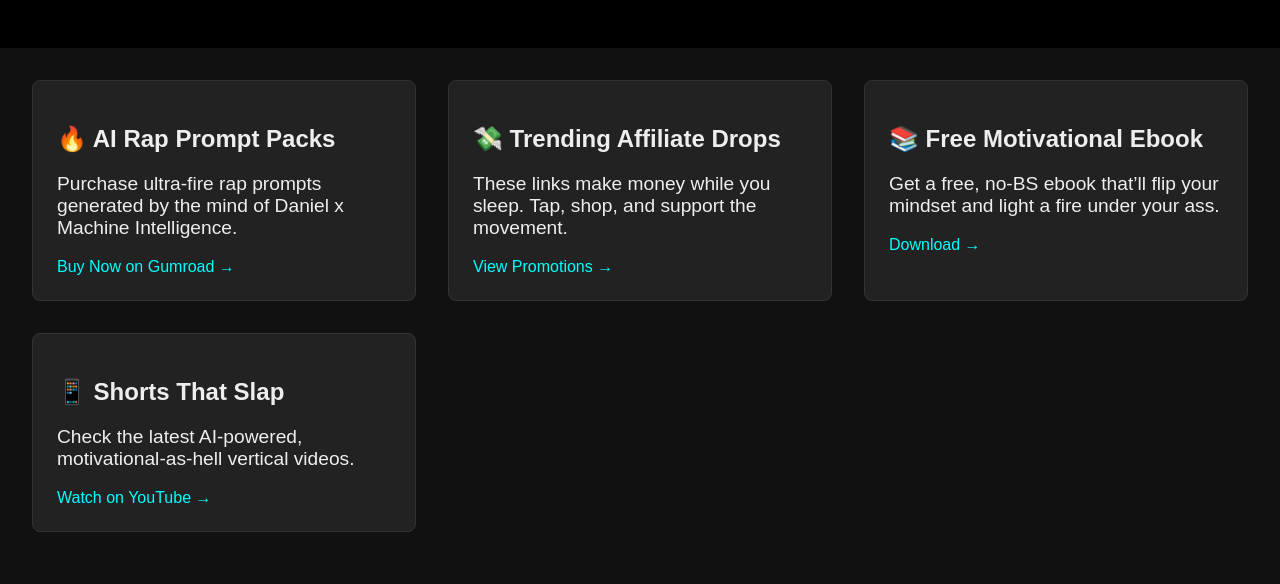
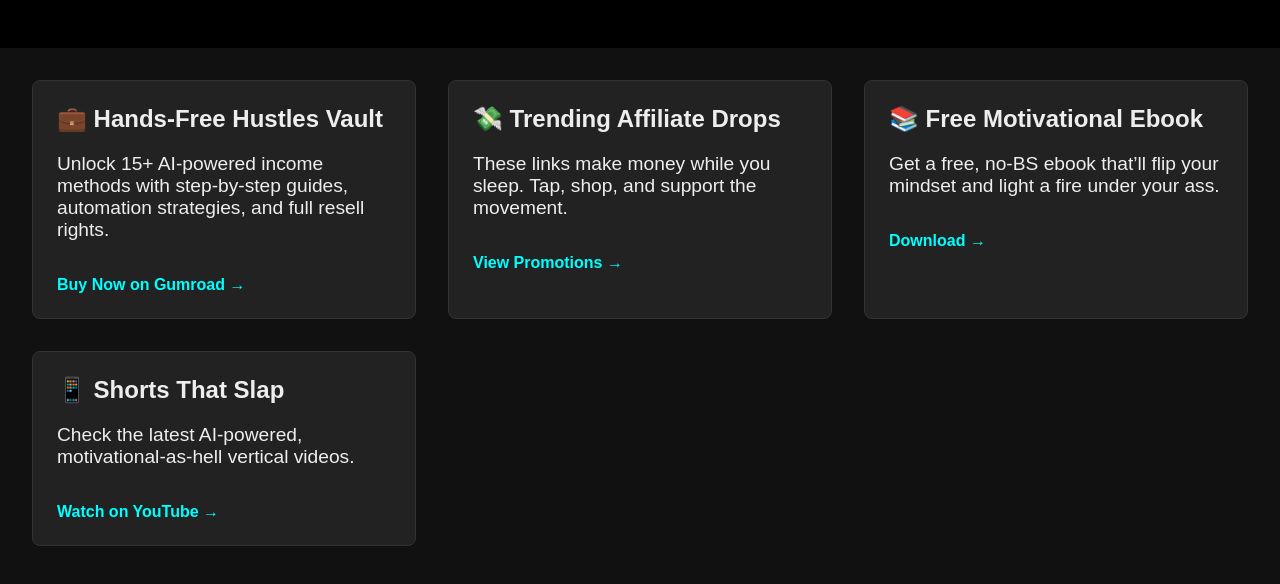
Before and after one commit to danielbridges001/danielbridges001.github.io, a plain HTML site: page index.html in a window 1280 px wide. Shown: the part 148-732 px from the top of the page. Drawn offline with Linux system fonts and the light colour scheme.

Commit message:
Update index.html

```diff
--- a/index.html
+++ b/index.html
@@ -38,10 +38,17 @@
     }
     .card h2 {
       font-size: 1.5rem;
+      margin-top: 0;
     }
     .card a {
+      display: inline-block;
+      margin-top: 1rem;
       color: #0ff;
       text-decoration: none;
+      font-weight: bold;
+    }
+    .card a:hover {
+      text-decoration: underline;
     }
   </style>
 </head>
@@ -53,9 +60,9 @@
 
   <section class="grid">
     <div class="card">
-      <h2>🔥 AI Rap Prompt Packs</h2>
-      <p>Purchase ultra-fire rap prompts generated by the mind of Daniel x Machine Intelligence.</p>
-      <a href="#">Buy Now on Gumroad →</a>
+      <h2>💼 Hands-Free Hustles Vault</h2>
+      <p>Unlock 15+ AI-powered income methods with step-by-step guides, automation strategies, and full resell rights.</p>
+      <a href="https://vaultboss.gumroad.com/l/ubidau" target="_blank" rel="noopener noreferrer">Buy Now on Gumroad →</a>
     </div>
 
     <div class="card">
```
